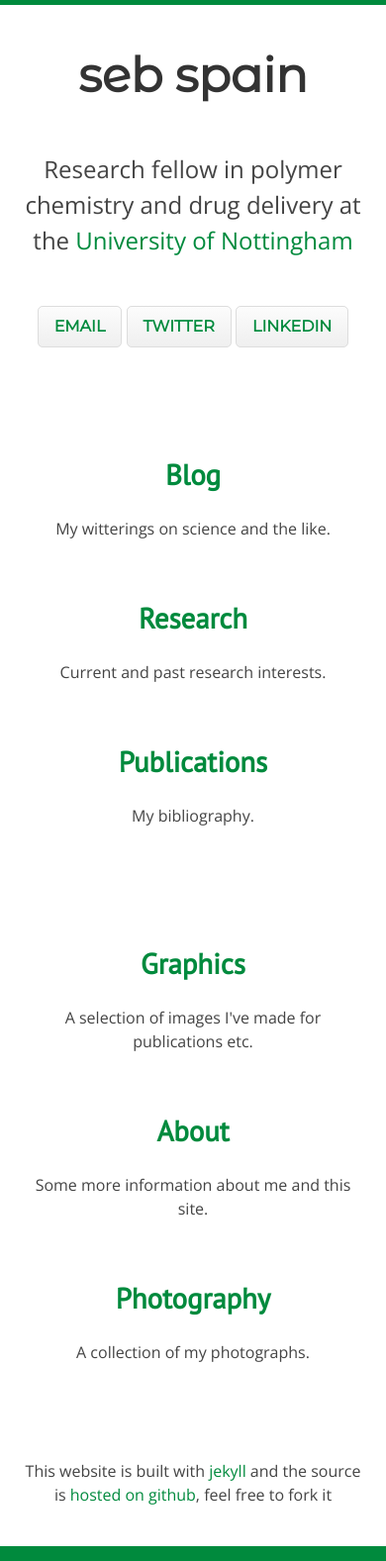
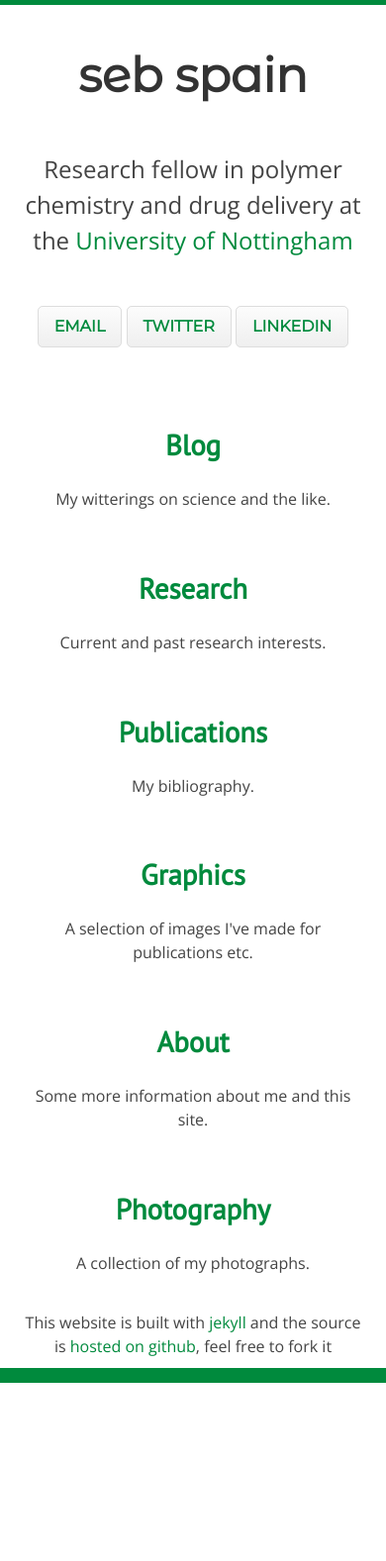
Before and after one commit to sebspain/sebspain.github.io, a Jekyll site: the page index.html, which Jekyll copies as it is, in a window 390 px wide. Shown: the whole page at 99% size. Built offline with Jekyll 4.4.1, drawn with Linux system fonts in a browser that asks for light colours; Markdown is read by kramdown in place of the engine named in the settings; after the commit the page ends 1397 px from its top, so only the background shows below that.

Commit message:
change padding on mobile view

```diff
--- a/css/gridism.css
+++ b/css/gridism.css
@@ -1,4 +1,6 @@
 /*
+ * modified from:
+ *
  * Gridism
  * A simple, responsive, and handy CSS grid by @cobyism
  * https://github.com/cobyism/gridism
--- a/css/style.css
+++ b/css/style.css
@@ -204,6 +204,14 @@ img {
   }
 }
 
+
+@media (max-width: 568px){
+  section, footer {
+  padding: 0px;
+  }
+}
+
+
 /* Styles to help demonstrate the grid */
 
 
```
